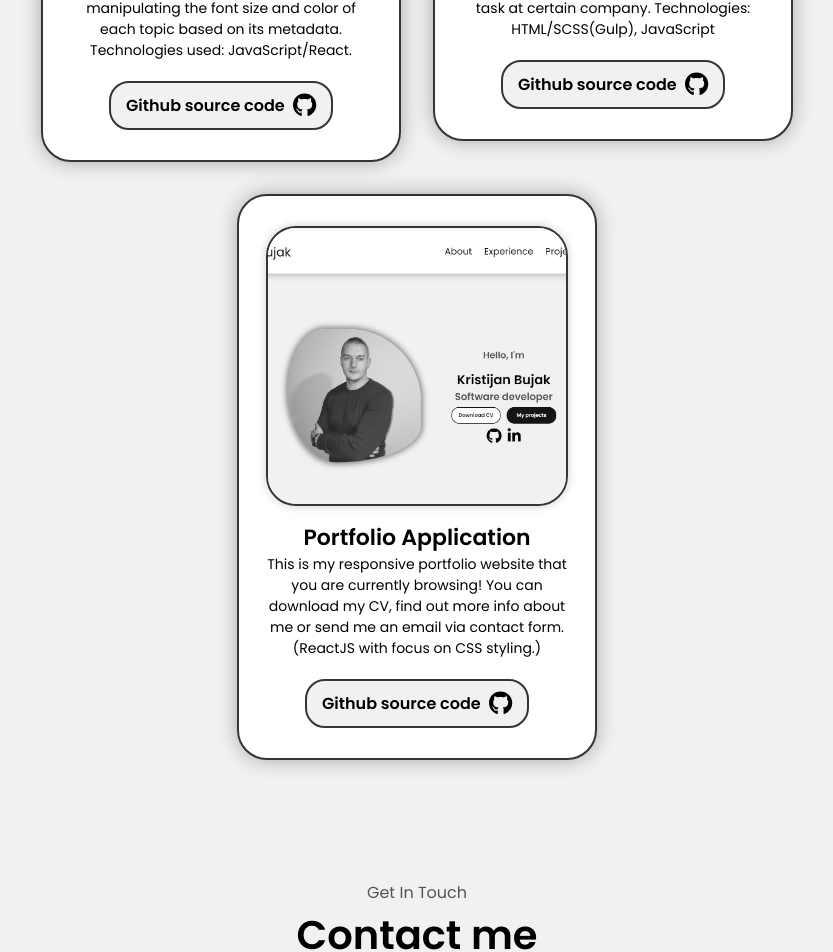
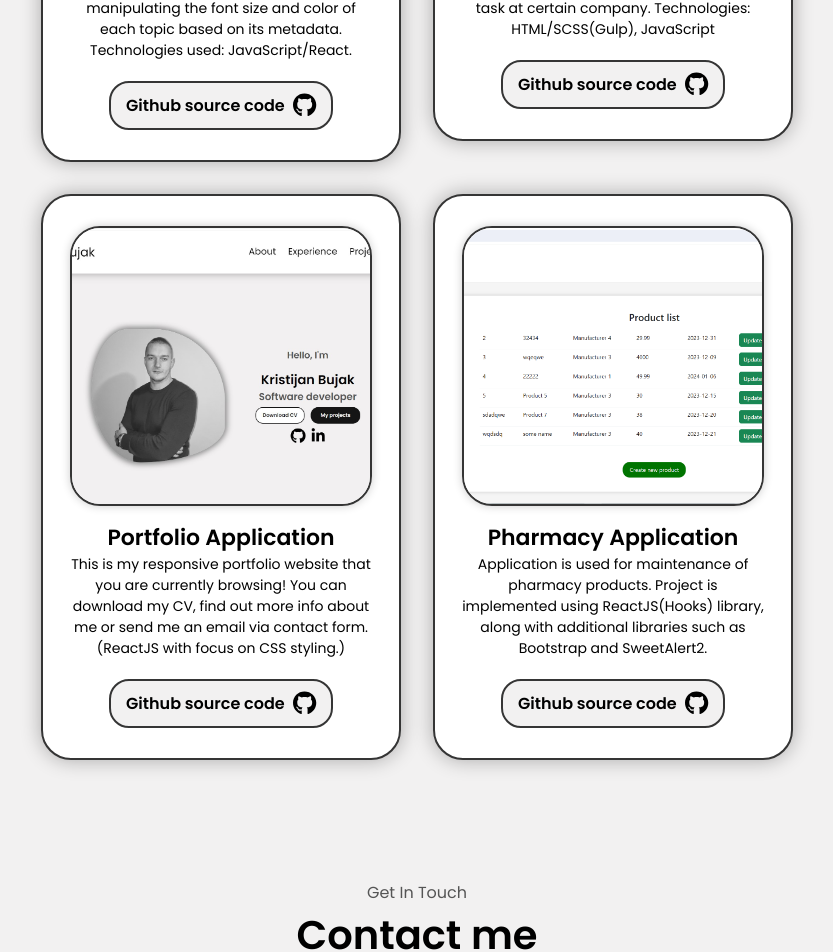
Before and after one commit to bujakkristijan/portfolio, a React (Create React App) app in the folder portfolio/: page / in a window 1280 px wide. Shown: the part 4272-5224 px from the top of the page, without its empty margins (223-1056 px from the left). Built offline with nearby package versions, Linux system fonts and the light colour scheme.

Commit message:
pharmacyapp added in projects section

```diff
--- a/portfolio/src/components/projects/ProjectsComponent.js
+++ b/portfolio/src/components/projects/ProjectsComponent.js
@@ -34,6 +34,9 @@ const ProjectsComponent = () => {
     }
     const navigateToInternFigmaApp = () =>{
         window.open("https://github.com/bujakkristijan/internship-studio-present-react");
+    }
+    const navigateToPharmacyApp = () =>{
+        window.open("https://github.com/bujakkristijan/pharmacy-app");
     }
 
   return (
@@ -158,6 +161,24 @@ const ProjectsComponent = () => {
                 </div>
             </div>
 
+            <div className='project-box-container'>
+                <div className='project-image-container'>
+                    <img className='project-image' src={require('../../images/pharmacyapp.png')} alt=''></img>
+                </div>
+                <div className='project-info-container'>
+                    <div className='project-title'>
+                        Pharmacy Application
+                    </div>
+                    <div className='project-description'>
+                        Application is used for maintenance of pharmacy products. Project is implemented using ReactJS(Hooks) library, along with additional libraries such as Bootstrap and SweetAlert2.</div>
+                    {/* stavio sam div umesto button jer na button ne radi margin: auto da centrira dugme */}
+                    <div className='btn-project' onClick={navigateToPharmacyApp}>
+                        Github source code
+                        <FontAwesomeIcon className='btn-github-icon' icon={faGithub}/>
+                    </div>
+                </div>
+            </div>
+
         </div>
     </div>
   )
```
Also changed, not shown: portfolio/src/images/pharmacyapp.png (added).
